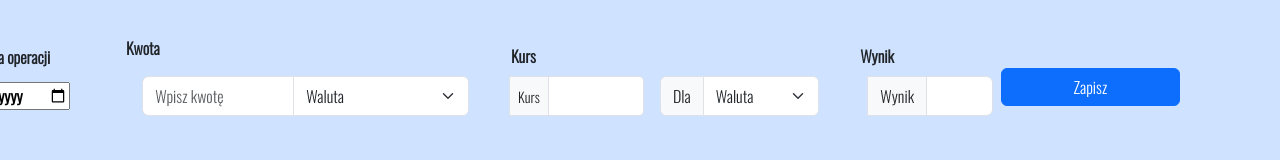
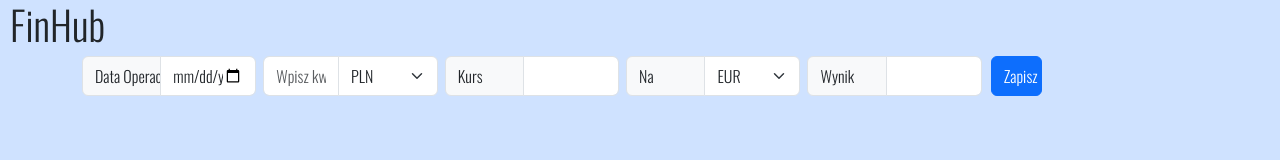
Before and after one commit to Hubixonek/Dziennik-Finansowy, a website: page index.html in a window 1280 px wide. Drawn offline with nearby package versions, Linux system fonts and the light colour scheme.

Commit message:
Napisałem funkcje gdzie mnoży się wynik przez podany kurs i otrzymujemy dzięki temu kwotę. Poprawiłem pierwszy skrypt kalkulacji kwoty x kurs = wynik, dodając classList.add w zastępstwie za style.color. Poprawiłem front-end by był przyjemniejszy dla oka i 1:1 względem rysunku, szkicu projektu

```diff
--- a/index.html
+++ b/index.html
@@ -18,44 +18,42 @@
 </head>
 
 <body class="bg-primary-subtle">
+  <h1>FinHub</h1>
   <div class="container">
-    <div class="date-form">
-      <p class="p-date">Data operacji</p>
-      <input type="date" class="date" </div>
-      <div class="value-form d-flex">
-        <p>Kwota</p>
-        <div class="input-group mb-3 w-50 p-2">
-          <input type="text" class="form-control" id="amount" aria-label="Text input with dropdown button"
-            placeholder="Wpisz kwotę">
+    <div class="value-form funds-form">
+      <div class="input-group">
+        <span class="input-group-text" id="basic-addon1">Data Operacji</span>
+        <input type="date" class="form-control" id="date" aria-describedby="basic-addon1">
+      </div>
+      <div class="input-group">
+        <input type="text" class="form-control" id="amount" placeholder="Wpisz kwotę">
         <select class="form-select" id="inputGroupSelect01">
-            <option selected>Waluta</option>
+          <option value="PLN">PLN</option>
+          <option value="EUR">EUR</option>
+          <option value="USD">USD</option>
+
+        </select>
+      </div>
+      <div class="input-group">
+        <span class="input-group-text" id="inputGroup-sizing-sm">Kurs</span>
+        <input type="text" class="form-control" id="course" aria-describedby="inputGroup-sizing-sm">
+      </div>
+      <div class="input-group">
+        <label class="input-group-text" for="inputGroupSelect01">Na</label>
+        <select class="form-select" id="inputGroupSelect02">
           <option value="EUR">EUR</option>
           <option value="USD">USD</option>
           <option value="PLN">PLN</option>
         </select>
       </div>
-        <div class="input-group input-group-sm mb-3 w-25 p-2">
-          <p>Kurs</p>
-          <span class="input-group-text" id="inputGroup-sizing-sm">Kurs</span>
-          <input type="text" class="form-control" id="course" aria-label="Sizing example input"
-            aria-describedby="inputGroup-sizing-sm">
+      <div class="input-group">
+        <span class="input-group-text" id="basic-addon1">Wynik</span>
+        <input type="text" class="form-control" id="result" aria-describedby="basic-addon1">
       </div>
-        <div class="input-group mb-3 w-25 p-2">
-          <label class="input-group-text" for="inputGroupSelect01">Dla</label>
-          <select class="form-select" id="inputGroupSelect02">
-            <option selected>Waluta</option>
-            <option value="EUR">EUR</option>
-            <option value="USD">USD</option>
-            <option value="PLN">PLN</option>
-          </select>
+
+      <div class="save-btn">
+        <button class="btn btn-primary" id="save-btn" type="submit">Zapisz</button>
       </div>
-        <div class="input-group mb-3 w-25 p-2">
-          <p>Wynik</p>
-          <span class="input-group-text"id="basic-addon1">Wynik</span>
-          <input type="text" class="form-control" value="" id="result" aria-label="Username"
-            aria-describedby="basic-addon1">
-        </div>
-        <button class="btn btn-primary mb-3 w-25 h-25" id="save-btn" type="submit">Zapisz</button>
     </div>
   </div>
   </div>
--- a/script.js
+++ b/script.js
@@ -1,11 +1,12 @@
 const amount = document.querySelector('#amount');
 const course = document.querySelector('#course');
-const currencyOne = document.querySelector('.inputGroupSelect01');
-const currencyTwo = document.querySelector('.inputGroupSelect02');
-const convBtn = document.querySelector('.btn btn-primary');
 const result = document.querySelector('#result');
 const saveBtn = document.querySelector('#save-btn');
+const currencyOne = document.querySelector('#inputGroupSelect01');
+const currencyTwo = document.querySelector('#inputGroupSelect02');
+const convBtn = document.querySelector('.btn btn-primary');
 
+// Multiplying amount and course to get result
 const calculation = () => {
   if (amount.value === '') {
     result.value = 'Wpisz kwotę!';
@@ -14,10 +15,19 @@
     result.value = 'Wpisz kurs!';
     result.classList.add('text-red');
   } else {
-    result.style.color = 'gold';
+    result.classList.remove('text-red');
+    result.classList.add('text-lime');
     result.value = amount.value * course.value;
   }
 };
+// Multiplying the result by the curse
+const secondCalculation = () => {
+  if (result.value === '') {
+  } else {
+    amount.value = result.value * course.value;
+  }
+};
 
+result.addEventListener('keyup', secondCalculation);
 amount.addEventListener('keyup', calculation);
 course.addEventListener('keyup', calculation);
--- a/style.scss
+++ b/style.scss
@@ -2,33 +2,36 @@
 	font-family: 'Oswald', sans-serif;
 	font-weight: bold;
 }
-.container {
+h1 {
 	display: flex;
-	justify-content: space-around;
+	flex-direction: column;
+	margin-left: 10px;
 }
-.date-form {
-	.date {
-		position: relative;
-		right: 150px;
-		bottom: -42px;
-	}
-	.p-date {
-		position: relative;
-		display: flex;
-		justify-content: space-between;
-		left: -9.5vw;
-		bottom: -5.6vh;
+.funds-form {
+	display: flex;
+	flex-direction: row;
+	justify-content: space-between;
+	margin-top: 5px;
+	width: 75vw;
+	.input-group-text {
+		width: 6.2vw;
 	}
 }
-.value-form {
-	p {
-		position: relative;
-		display: flex;
-		justify-content: space-evenly;
-		top: -4vh;
-		left: 2vw;
+.input-group {
+	margin-right: 7px;
+}
+.save-btn {
+	display: flex;
+	flex-direction: column-reverse;
+	#save-btn {
+		height: 5vh;
+		width: 4vw;
+		margin-left: 2px;
 	}
 }
-.text-red{
+.text-red.form-control {
 	color: red;
 }
+.text-lime.form-control {
+	color: rgb(22, 207, 22);
+}
```
Also changed, not shown: .eslintrc.js, style.css, 1 other file. Lines whose indentation alone changed are shown as unchanged.
